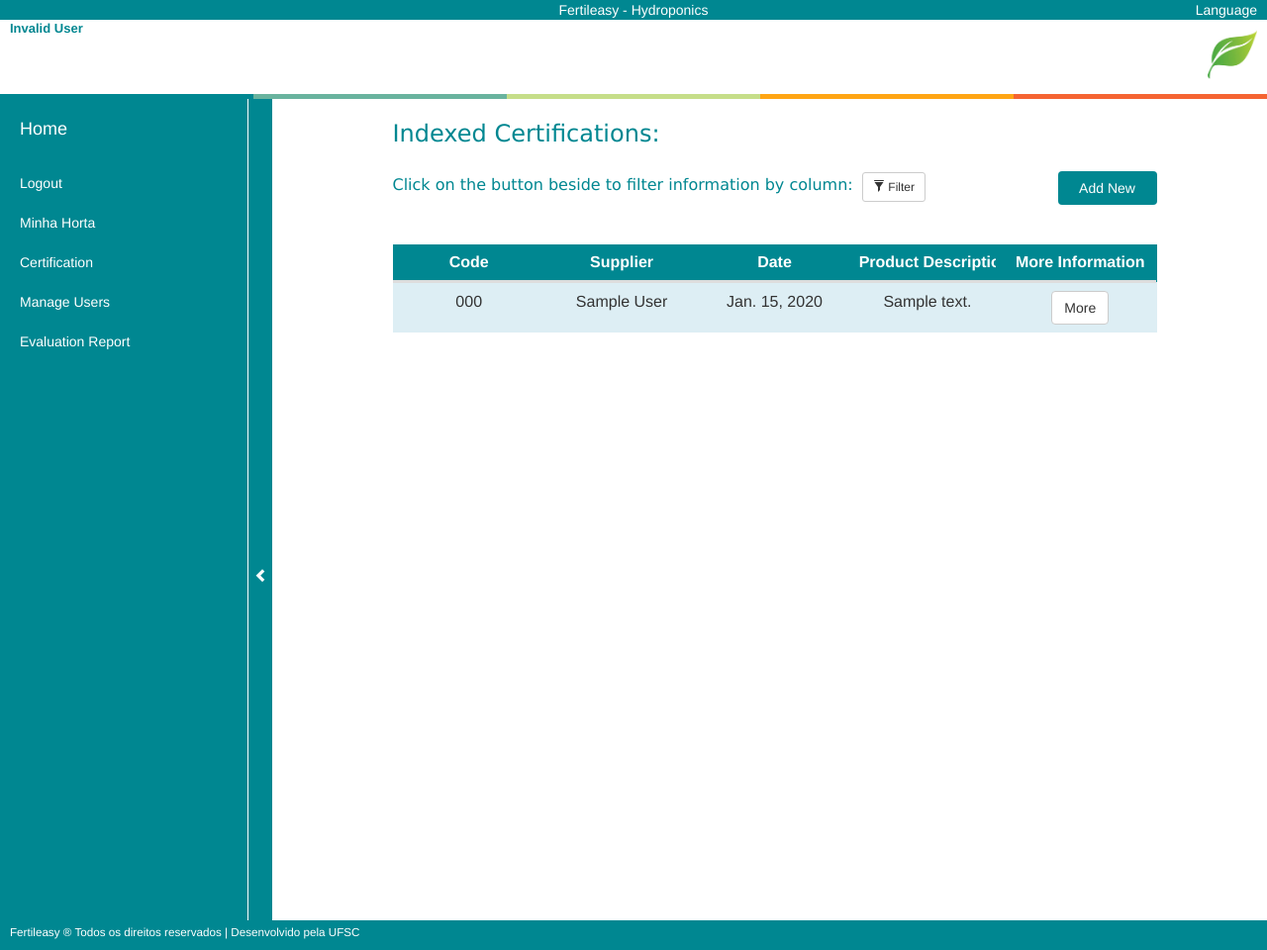
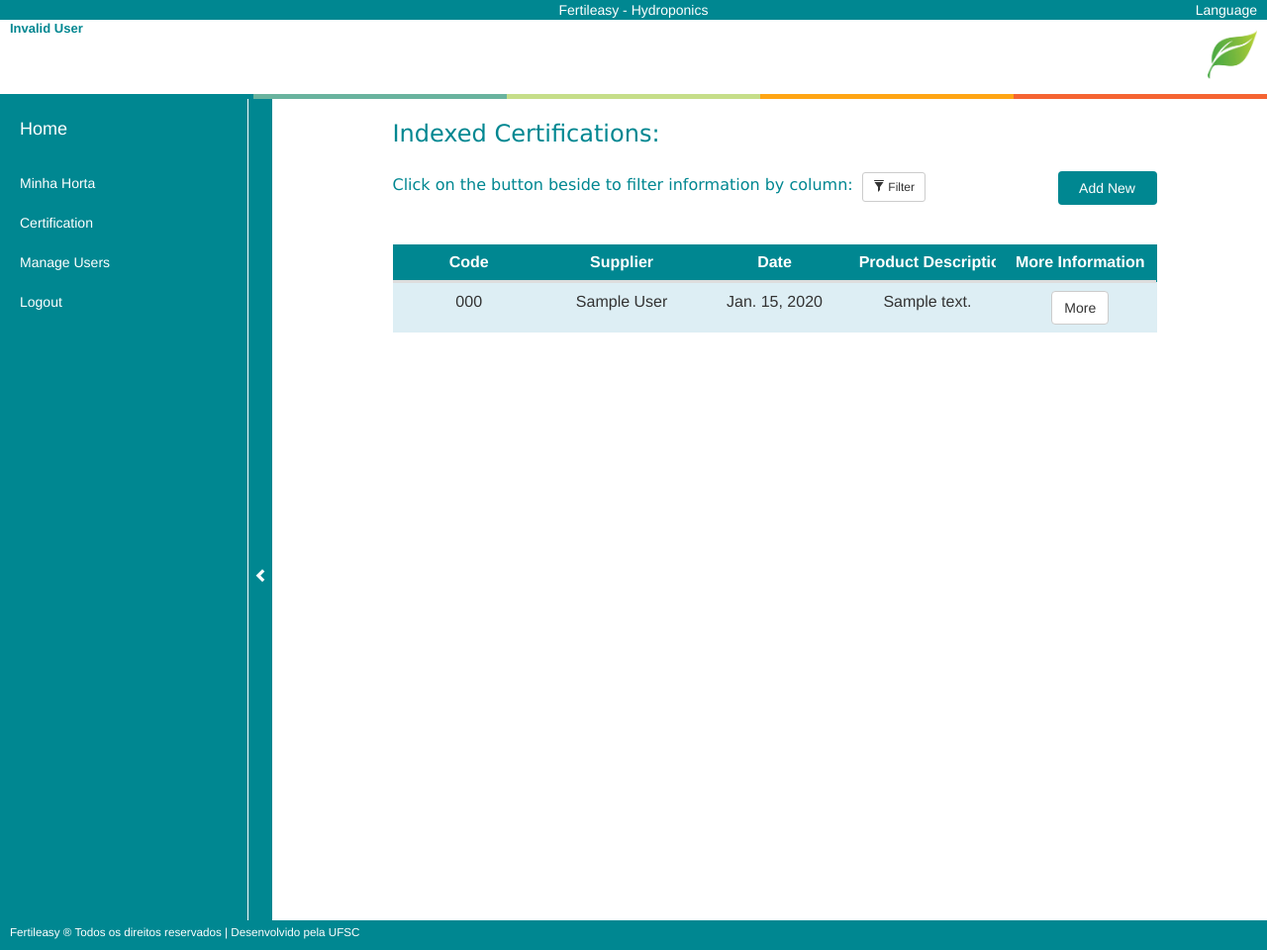
Before and after one commit to adrian3267/Hydroponics, a Django app: page /certification/ in a window 1280 px wide. Shown: the whole page at 99% size. Run offline with Django 3.2, Linux system fonts and the light colour scheme; tables that the repository leaves empty hold one stand-in row (values such as "Sample post"); some libraries are stand-ins or nearby versions.

Commit message:
side_bar update

```diff
--- a/main/templates/main/side-menu.html
+++ b/main/templates/main/side-menu.html
@@ -15,9 +15,6 @@
                 </li>
 
                 <li>
-                <a href="/auth/logout">Logout</a>
-                </li>
-                <li>
                     <a href="/myveggarden/">Minha Horta</a>
                 </li>
                 <li>
@@ -26,9 +23,11 @@
                 <li>
                 <a href="/manage-users/">Manage Users</a>
                 </li>
+				<li>
+                <a href="/auth/logout">Logout</a>
+                </li>
                 <li>
-                <a href="/evaluation-report/">Evaluation Report</a>
-                </li>
+
             </ul>
             <!-- /Content-list -->
 
```
